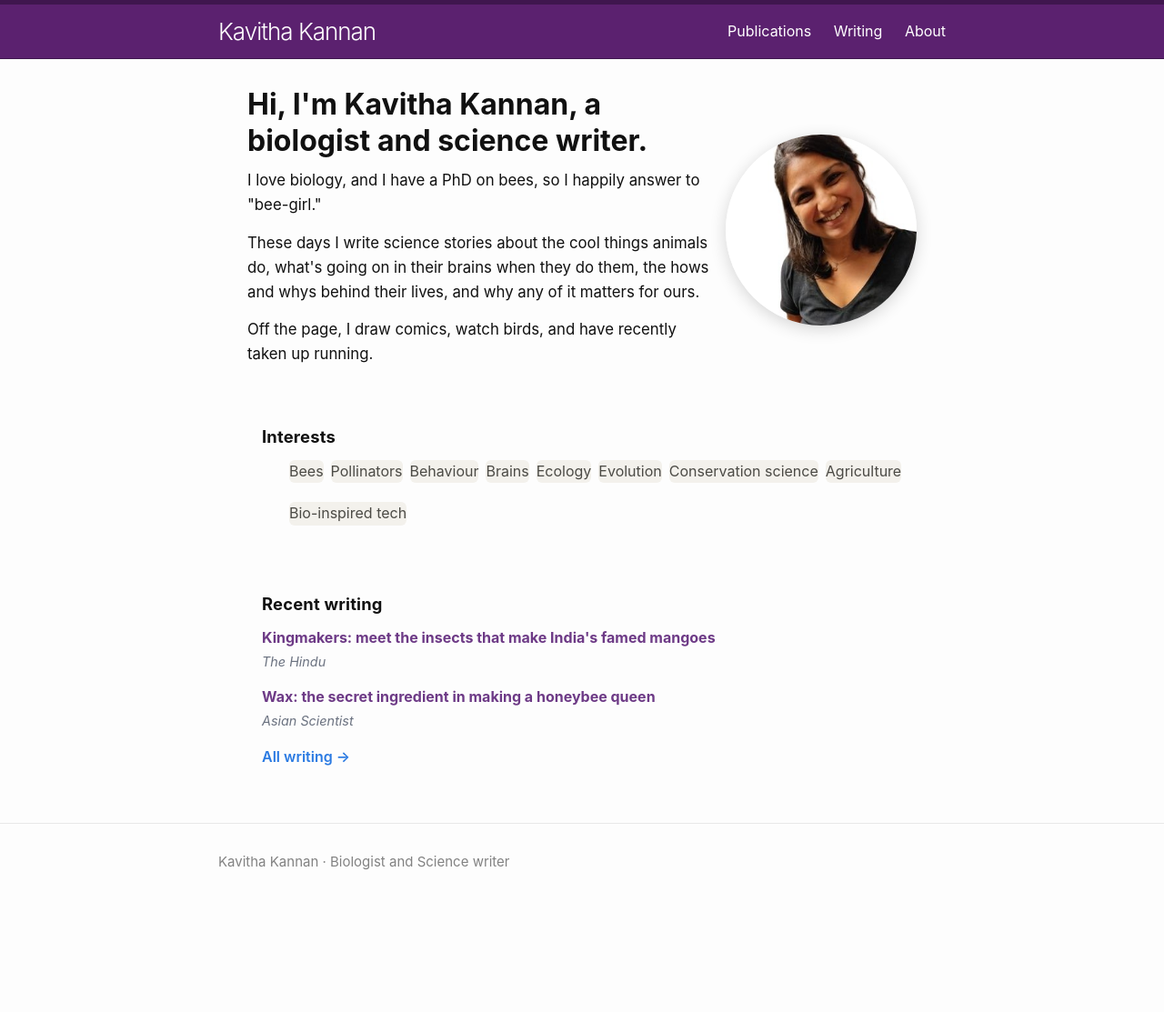
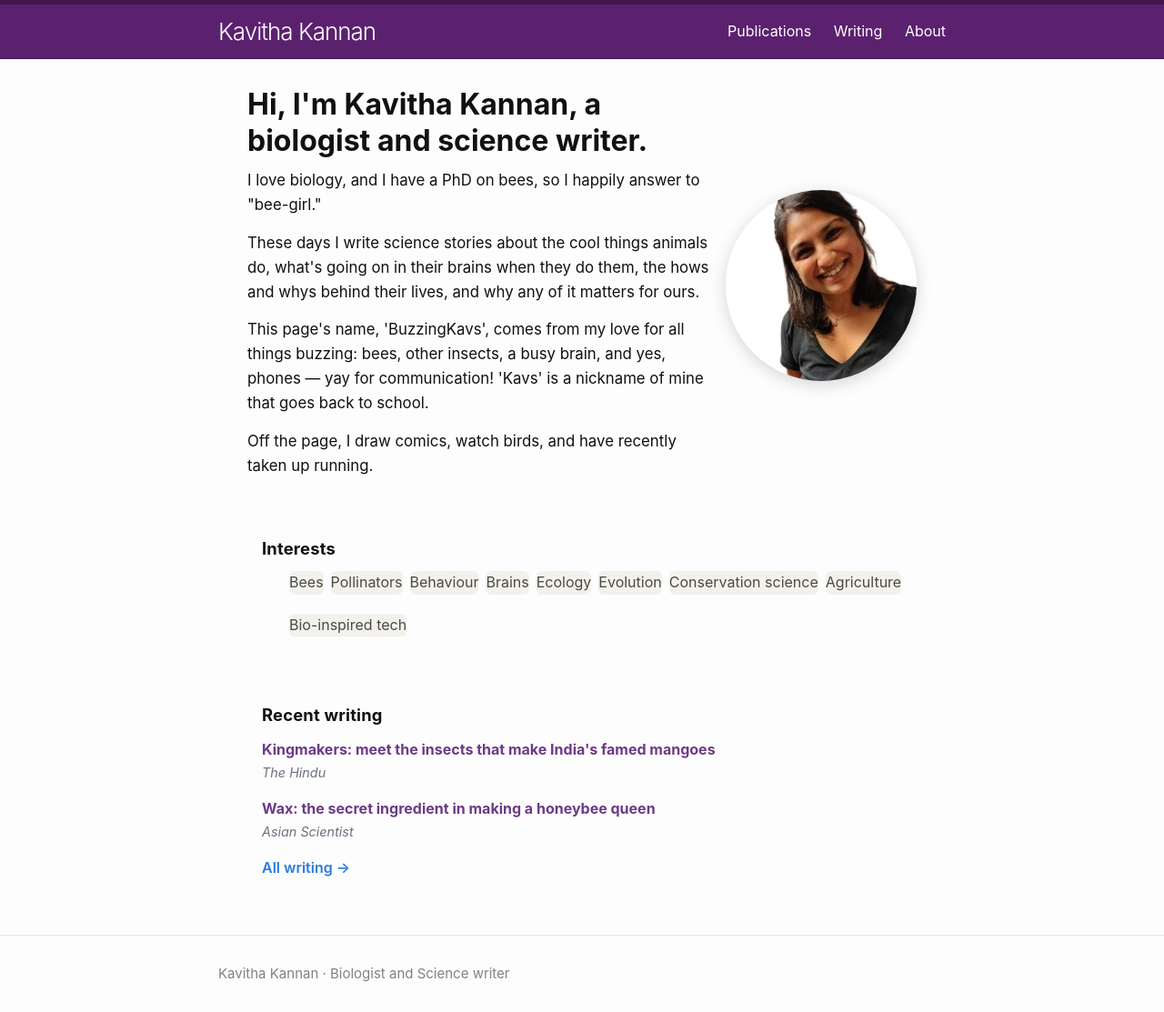
Before and after one commit to buzzingkavs/buzzingkavs.github.io, a Jekyll site: the page built from index.markdown, in a window 1280 px wide. Shown: the whole page at 91% size. Built offline with Jekyll 4.4.1, drawn with Linux system fonts in a browser that asks for light colours; before the commit the page ends 990 px from its top, so only the background shows below that.

Commit message:
Add explanation for 'BuzzingKavs' page name
Added a new paragraph explaining the page's name and its significance.

```diff
--- a/index.markdown
+++ b/index.markdown
@@ -7,6 +7,7 @@ layout: home
       <h1 class="title">Hi, I'm Kavitha Kannan, a biologist and science writer.</h1>
       <p class="lede">I love biology, and I have a PhD on bees, so I happily answer to "bee-girl." </p>
       <p class="lede">These days I write science stories about the cool things animals do, what's going on in their brains when they do them, the hows and whys behind their lives, and why any of it matters for ours. </p>
+      <p class="lede">This page's name, 'BuzzingKavs', comes from my love for all things buzzing: bees, other insects, a busy brain, and yes, phones — yay for communication! 'Kavs' is a nickname of mine that goes back to school.</p>
      <p class="lede">Off the page, I draw comics, watch birds, and have recently taken up running.</p>
     </div>
     <div class="hero-media">
```
